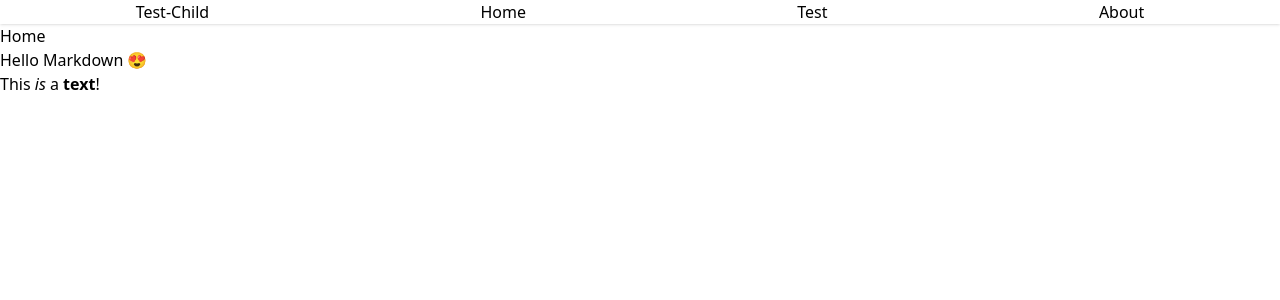
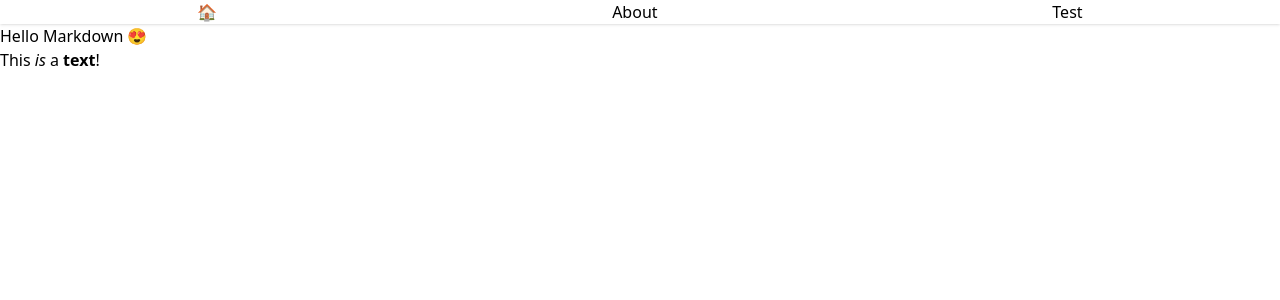
Before and after one commit to MumrichNET/dotnet-templates, a Vue app in the folder WebSpaVue/ClientApp/client-app/: page /#/ in a window 1280 px wide. Shown: the top 300 px of the page. Built offline with nearby package versions, Linux system fonts and the light colour scheme; what @vesselize/vue would draw is missing.

Commit message:
sort & filter.

```diff
--- a/WebSpaVue/ClientApp/client-app/src/components/Nav.vue
+++ b/WebSpaVue/ClientApp/client-app/src/components/Nav.vue
@@ -1,6 +1,11 @@
 <template>
   <nav class="flex flex-row shadow justify-around">
-    <router-link v-for="route in routes" :key="route.path" :to="route.path">{{ route.meta.title }}</router-link>
+    <router-link to="/">🏠</router-link>
+    <router-link v-for="route in routes" :key="route.path" :to="route.path">
+      {{
+        route.meta.title
+      }}
+    </router-link>
   </nav>
 </template>
 
@@ -9,5 +14,10 @@ import { computed } from "vue";
 import { useRouter } from "vue-router";
 
 const router = useRouter();
-const routes = computed(() => router.getRoutes());
+const routes = computed(() =>
+  router
+    .getRoutes()
+    .sort((a, b) => a.path.localeCompare(b.path))
+    .filter((r) => r.path !== "/" && r.path.split("/").length < 3)
+);
 </script>
--- a/WebSpaVue/ClientApp/client-app/src/routes/Home.vue
+++ /dev/null
@@ -1,8 +0,0 @@
-<template>
-  <h1>Home</h1>
-  <DynamicPageRendererVue />
-</template>
-
-<script lang="ts" setup>
-import DynamicPageRendererVue from "../components/DynamicPageRenderer.vue"
-</script>
```
Also changed, not shown: WebSpaVue/ClientApp/client-app/src/routes/router.ts (+4 -4 lines).
